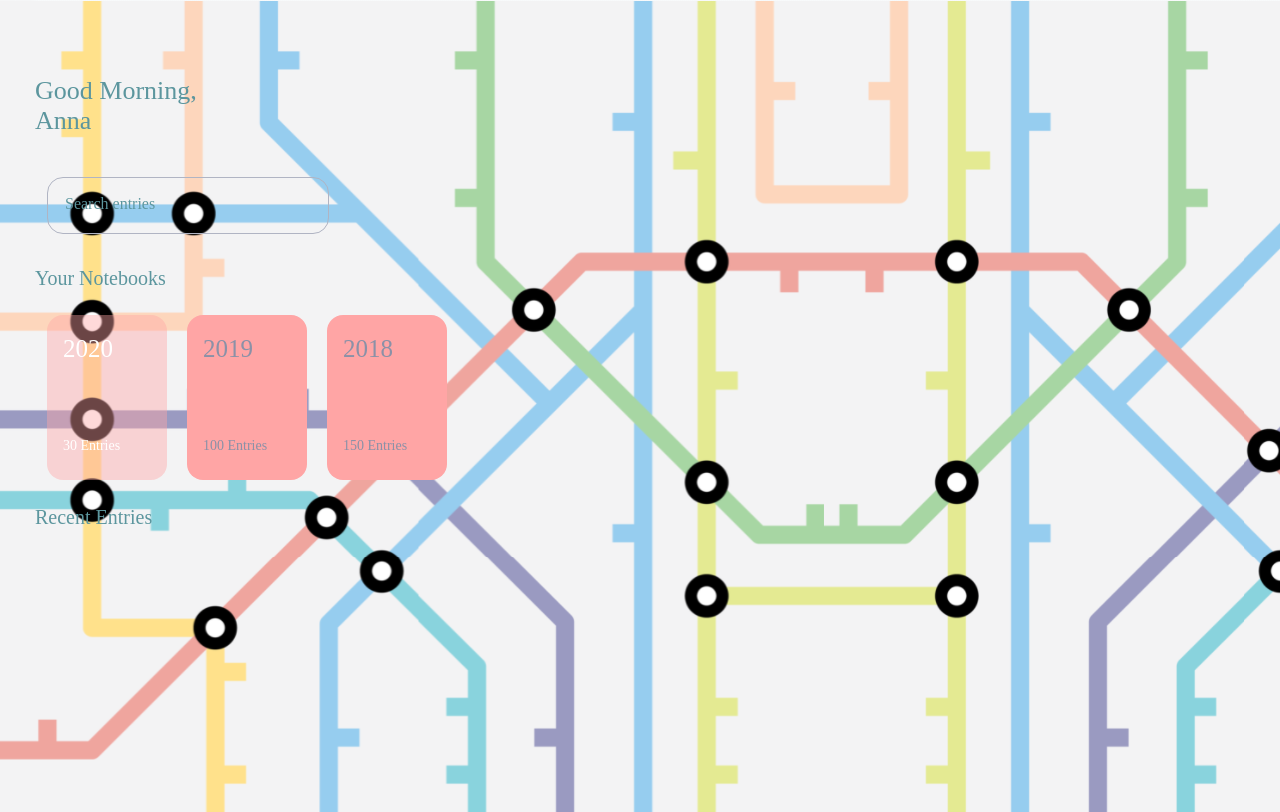
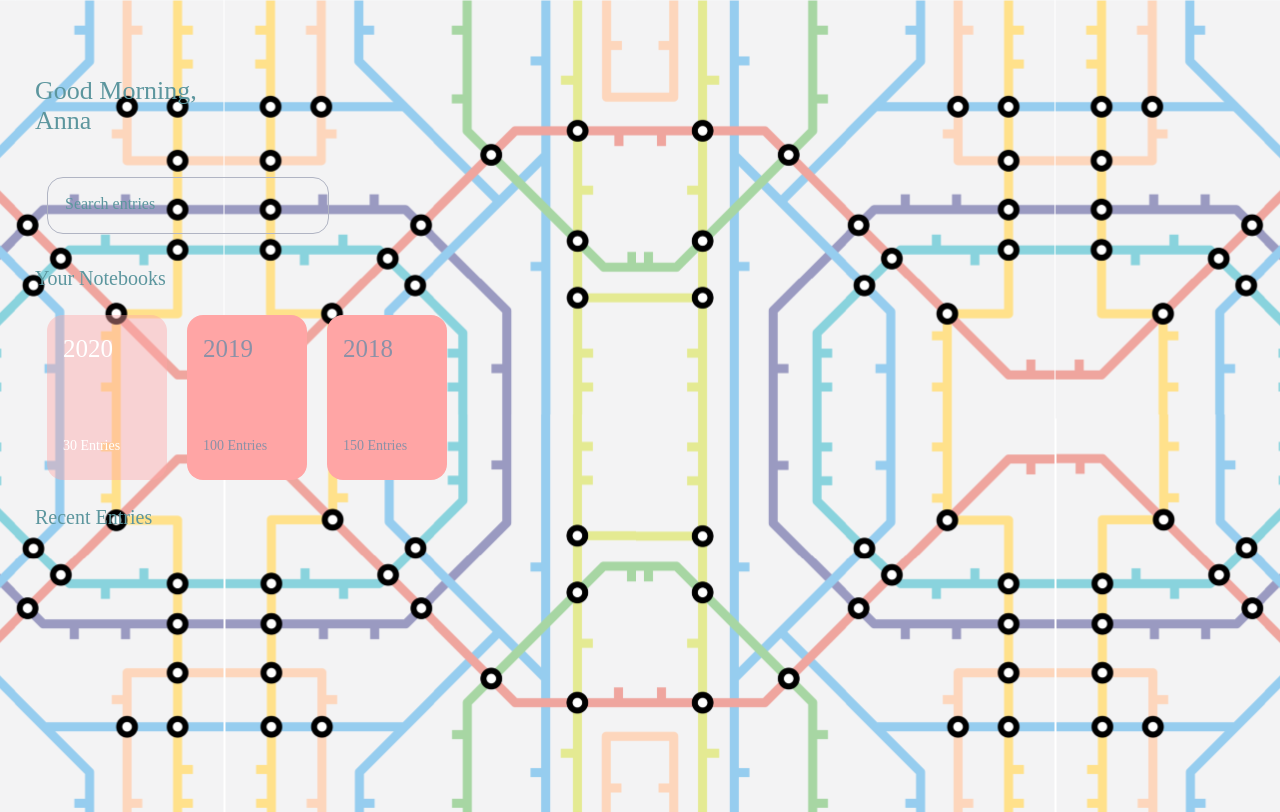
Before and after one commit to garizpe9/trainofthought, a React (Create React App) app in the folder client/: page / in a window 1280 px wide. Shown: the top 812 px of the page. Built offline with nearby package versions, Linux system fonts and the light colour scheme.

Commit message:
Update LandingPage.css
removed mainSect image

```diff
--- a/client/src/component/LandingPage.css
+++ b/client/src/component/LandingPage.css
@@ -22,7 +22,6 @@ body{
     border-top-right-radius:38px;
     border-bottom-left-radius:38px;
     border-bottom-right-radius:38px;
-    background-image:url(../Images/railway.png);
     background-repeat:no-repeat;
 }
 #e31_4 {
```
